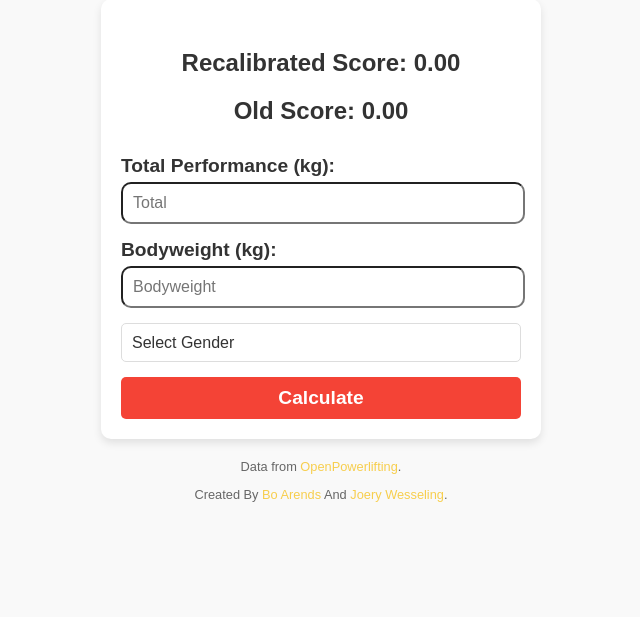
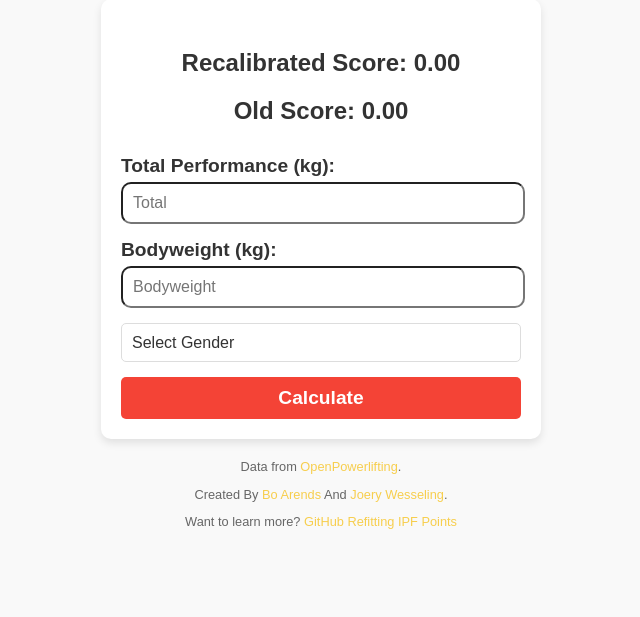
Before and after one commit to JoeryWesseling/RecalibratingIPFPoints, a PHP site: page / in a window 1280 px wide. Shown: the part 129-746 px from the top of the page, without its empty margins (319-959 px from the left). Run offline with PHP 8.4, Linux system fonts and the light colour scheme.

Commit message:
Added github link to index.php

```diff
--- a/ipfpointsrecalibrated.com/applicatie/index.php
+++ b/ipfpointsrecalibrated.com/applicatie/index.php
@@ -40,6 +40,8 @@
     <footer>
         <p>Data from <a href="https://www.openipf.org/">OpenPowerlifting</a>.</p>
         <p>Created By <a href="https://www.instagram.com/boarendss/">Bo Arends</a> And <a href="https://www.instagram.com/joerywesseling">Joery Wesseling</a>.</p>
+        <p>Want to learn more? <a href="https://github.com/JoeryWesseling/RecalibratingIPFPoints">GitHub Refitting IPF Points</a></p>
+
     </footer>
 </body>
 </html>
```
